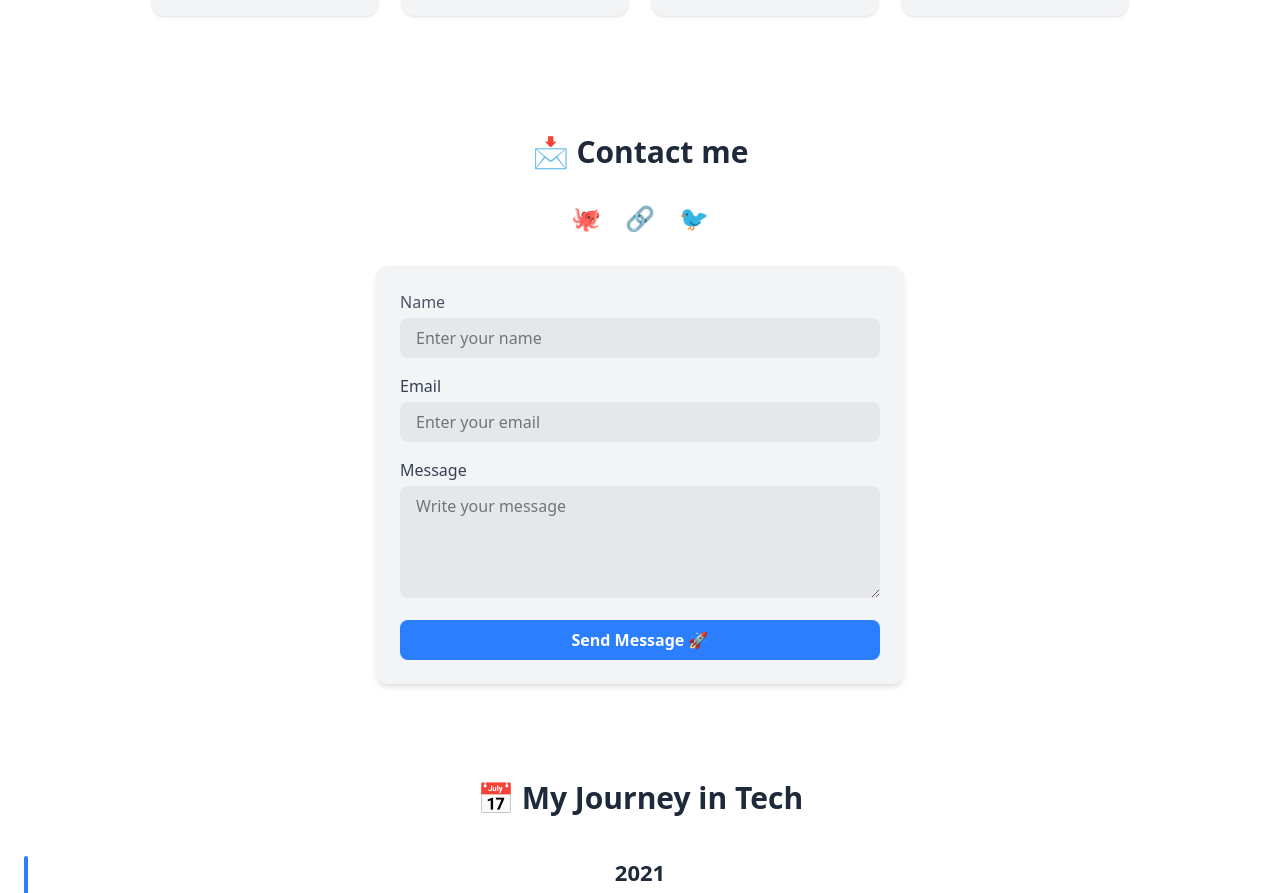
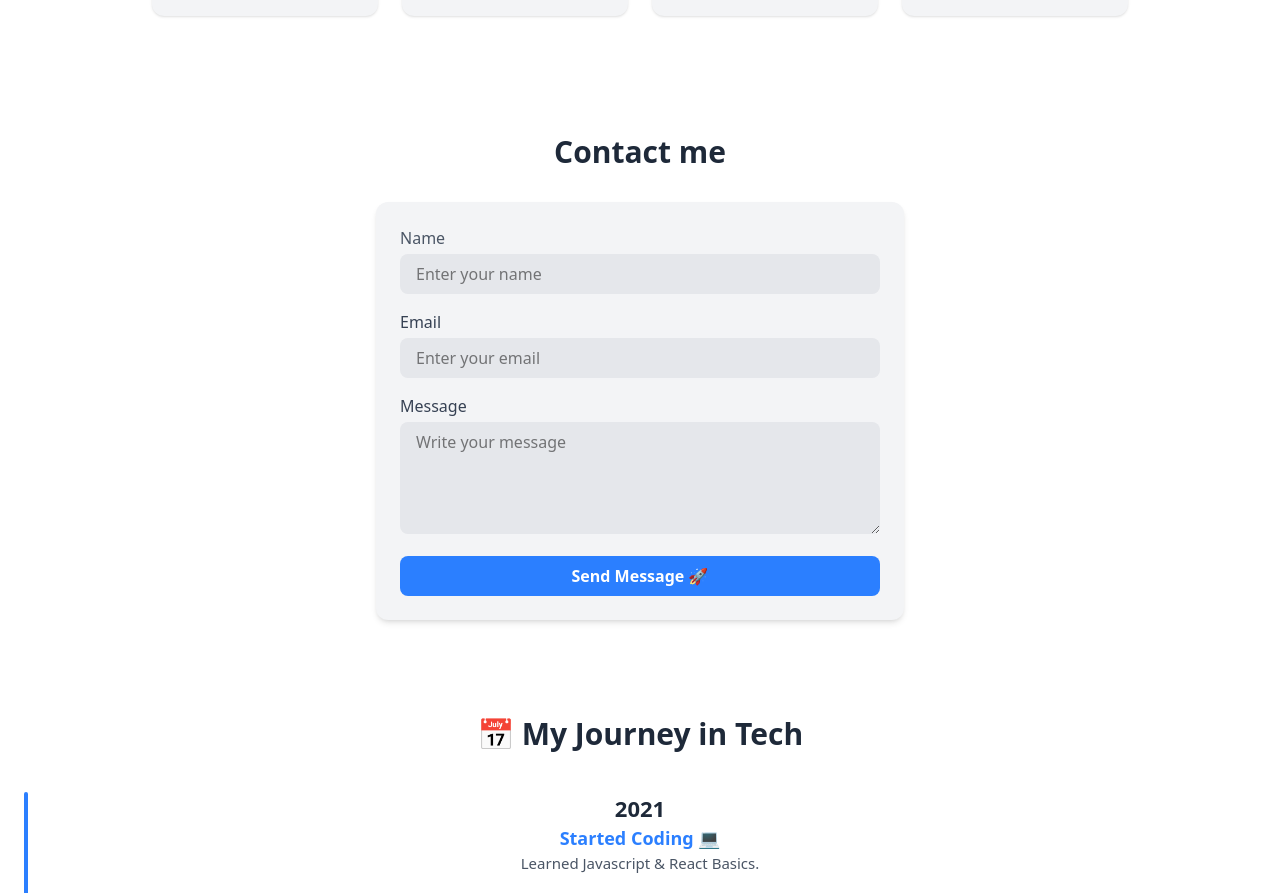
Before and after one commit to harshitsaini01/portfolio_live, a React (Vite) app: page / in a window 1280 px wide. Shown: the part 4400-5293 px from the top of the page. Built offline with nearby package versions, Linux system fonts and the light colour scheme.

Commit message:
contact page

```diff
--- a/src/components/pages/ContactMe.jsx
+++ b/src/components/pages/ContactMe.jsx
@@ -47,14 +47,9 @@ export default function ContactForm() {
     <section className="py-12" id="contact">
       <div className="max-w-xl mx-auto text-center px-6">
         <h2 className="text-2xl md:text-3xl font-bold text-gray-800 flex items-center justify-center gap-2">
-          📩 Contact me
+           Contact me
         </h2>
 
-        <div className="flex justify-center gap-6 text-2xl mt-8">
-          <span>🐙</span>
-          <span>🔗</span>
-          <span>🐦</span>
-        </div>
 
         <div className="mt-8 bg-gray-100 p-6 rounded-xl shadow-md">
           <form className="space-y-4" onSubmit={handleSubmit}>
```
